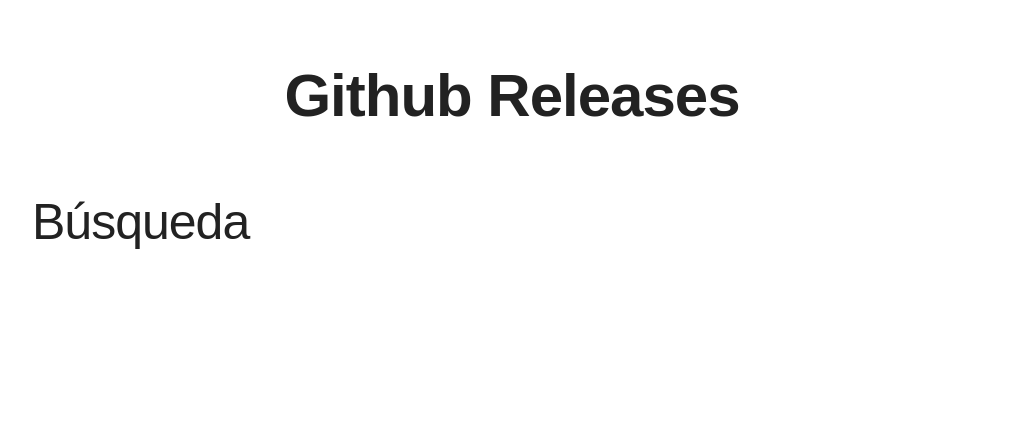
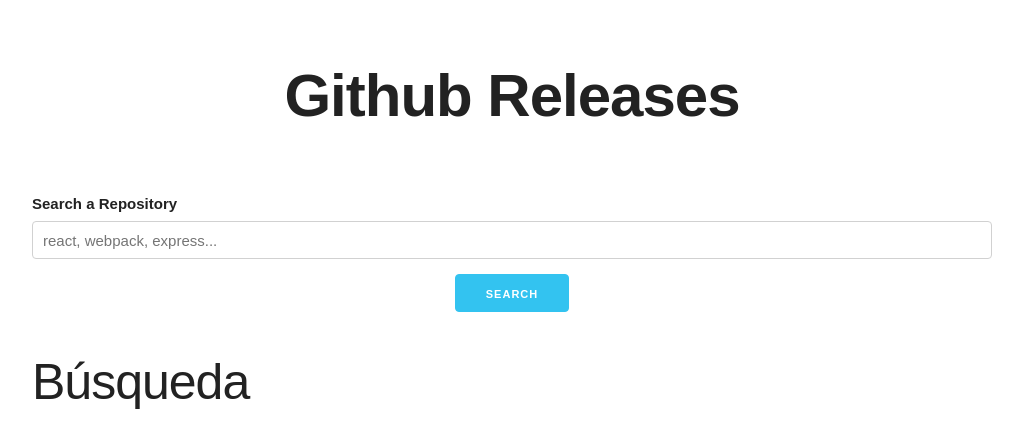
Before and after one commit to hansfelipepc/github-releases, a React app: page / in a window 1280 px wide. Shown: the whole page, without its empty margins (128-1151 px from the left). Built offline with nearby package versions, Linux system fonts and the light colour scheme.

Commit message:
SearchForm (Component) updated.

```diff
--- a/public/index.html
+++ b/public/index.html
@@ -12,7 +12,7 @@
     <link rel="shortcut icon" href="%PUBLIC_URL%/favicon.ico">
     <link rel="stylesheet" media="all" href="%PUBLIC_URL%/css/normalize.css">
     <link rel="stylesheet" media="all" href="%PUBLIC_URL%/css/skeleton.css">
-    <title>Github releases</title>
+    <title>Github releases!</title>
   </head>
   <body>
     <div id="root"></div>
--- a/src/components/SearchForm/SearchForm.js
+++ b/src/components/SearchForm/SearchForm.js
@@ -4,8 +4,35 @@
  * Renderiza el formulario de búsqueda.
  */
 class SearchForm extends React.Component {
+  constructor(props){
+    super(props);
+    // Binds
+    this.onChange = this.onChange.bind(this);
+    this.onSubmit = this.onSubmit.bind(this);
+
+    this.state = {
+      search: ''
+    }
+  }
+
+  onChange(e){
+    this.setState({ search: e.target.value })
+  }
+
+  onSubmit(e){
+    e.preventDefault();
+    this.props.onSubmit(this.state.search)
+  }
+
   render() {
-    return null;
+    return <form onSubmit={this.onSubmit}>
+      <label>Search a Repository</label>
+      <input type="text" className="u-full-width" placeholder="react, webpack, express..."
+      onChange={this.onChange} defaultValue={this.state.search}/>
+      <p className="align-center">
+        <input className="button-primary" type="submit" value="Search"/>
+      </p>
+    </form>
   }
 }
 
--- a/src/containers/SearchContainer/SearchContainer.js
+++ b/src/containers/SearchContainer/SearchContainer.js
@@ -10,6 +10,9 @@
 class SearchContainer extends React.Component {
   constructor(props){
       super(props);
+
+      // Binds
+      this.onSubmit = this.onSubmit.bind(this);
 
       this.state = {
           loading: false,
@@ -32,7 +35,7 @@
       },
       stargazers_count: 10,
       forks_count: 5
-    }
+    };
     return [
       Object.assign({}, repo),
       Object.assign({}, repo),
@@ -46,8 +49,12 @@
       Object.assign({}, repo)
     ]
   }
-  onSubmit(){
-
+  onSubmit(value){
+    this.setState({ loading: true });
+    console.log('submit: ' + value);
+    setTimeout(()=>{
+      this.setState({ loading: true, queried: true, results: this.stubData()})
+    }, 2000);
   }
   /**
    * Render the SearchContainer component
```
